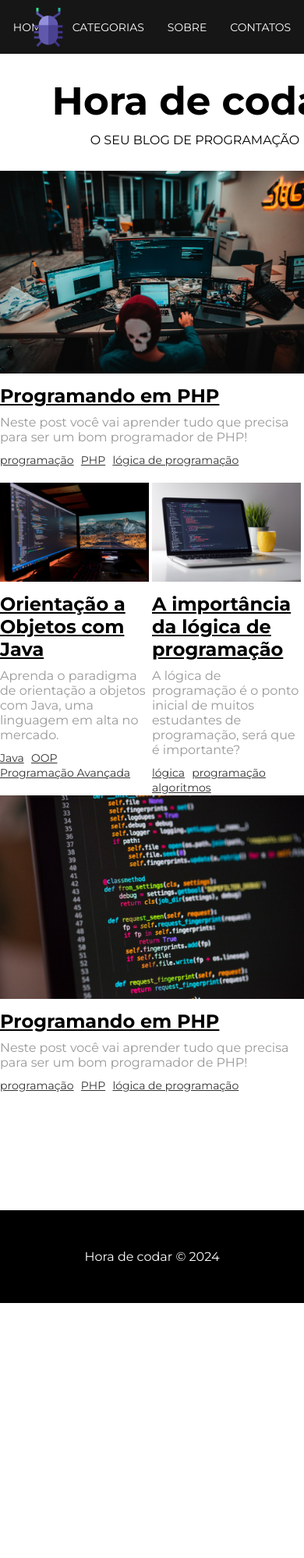
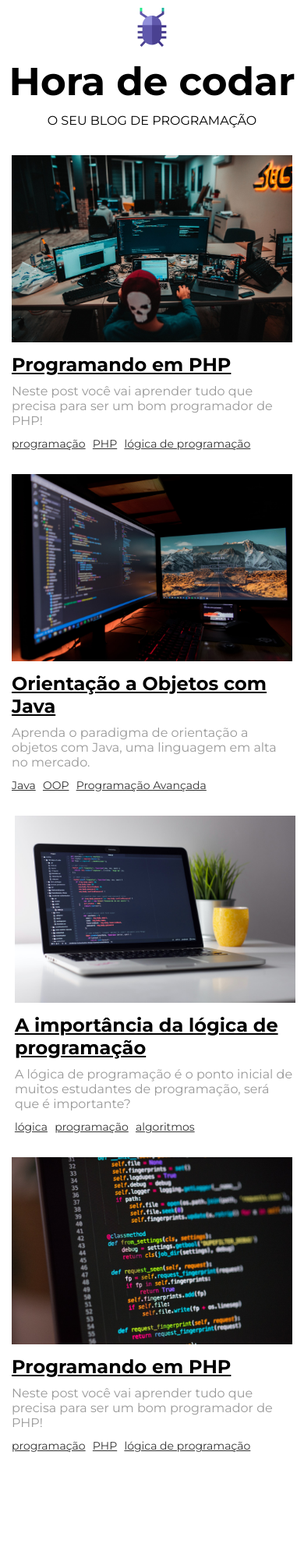
Before and after one commit to deLoretoMelo/Blog, a PHP site: page / in a window 390 px wide; the page is wider, and only the part inside the window is pictured. Shown: the top 1998 px of that part at 78% size. Before the commit the page ends 1671 px from the top of that part, so only its background shows below. Run offline with PHP 8.4, Linux system fonts and the light colour scheme.

Commit message:
started and finished the responsive css for the site

```diff
--- a/css/style.css
+++ b/css/style.css
@@ -209,3 +209,59 @@ footer{
     color: #FFF;
     padding: 50px 0px;
 }
+
+/* MOBILE */
+
+@media (max-width: 480px) {
+    /* HOME */
+    header{
+        width: 100%;
+
+
+    }
+
+    #logo{
+        display: block;
+        position: relative;
+        margin: 0 auto;
+        left: 0;
+        width: 50px;
+    }
+
+    #navbar{
+        display: none;
+    }
+
+    #title-container{
+        min-width: 100%;
+        margin-top: 20px;
+    }
+
+    #posts-container{
+        margin-top: 20px;
+    }
+
+    .post-box{
+        flex: 100% 1 0;
+        padding: 15px;
+        margin: 0;
+    }
+
+    /*POSTA*/
+
+    #post-container{
+        grid-template-columns: 100%;
+        padding: 15px;
+        grid-template-areas: "main"
+        "sidebar";
+
+    }
+
+    .img-container img{
+        width: 100%;
+    }
+
+    #tags-list li, #categories-list li{
+        list-style: none;
+    }
+}
```
